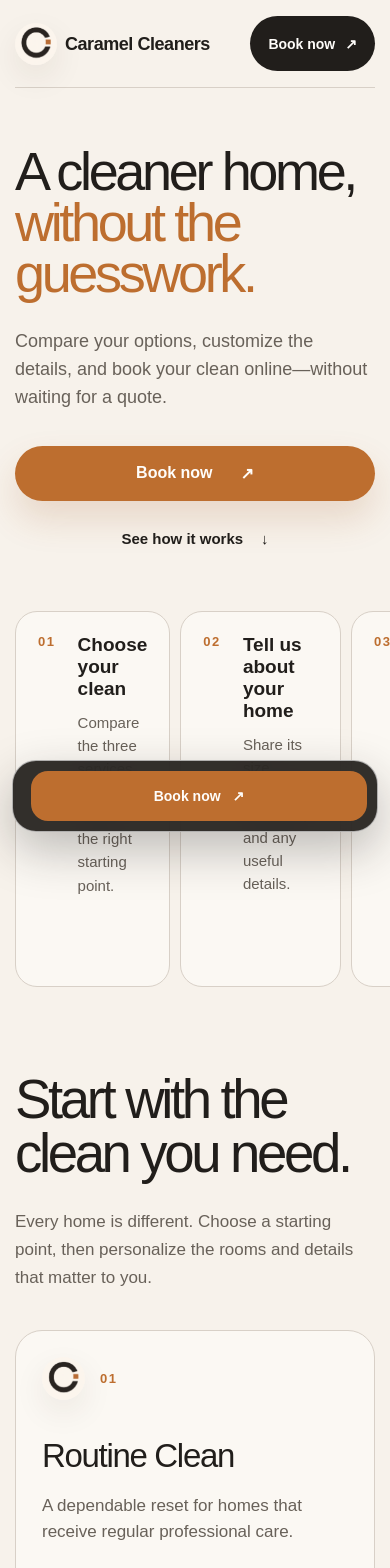
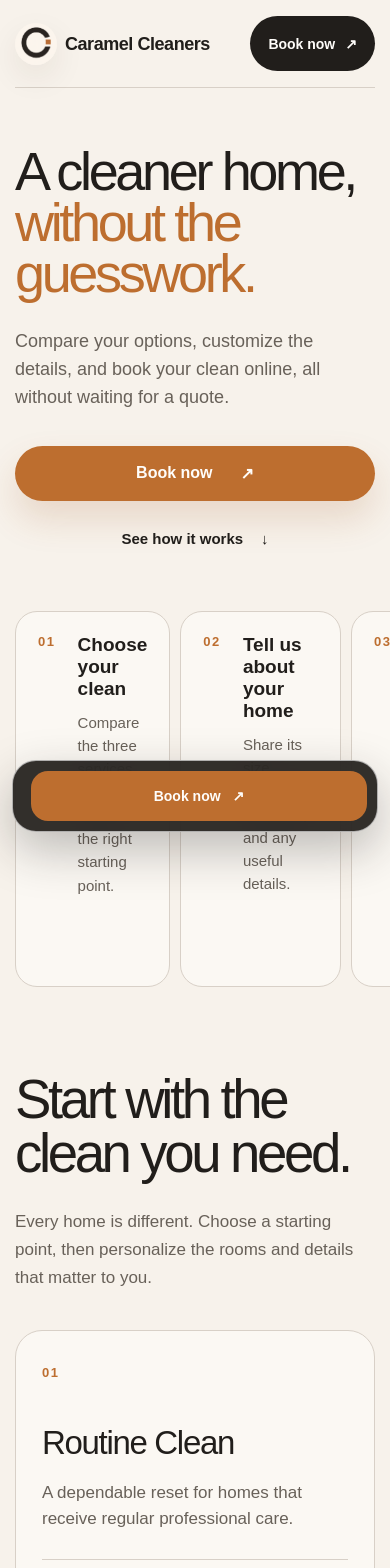
Before and after one commit to taherezm/caramel-cleaners, a Next.js app: page / in a window 390 px wide. Shown: the top 1568 px of the page. Built offline with nearby package versions, Linux system fonts and the light colour scheme.

Commit message:
Refine service cards and closing panel

```diff
--- a/app/globals.css
+++ b/app/globals.css
@@ -530,21 +530,6 @@ summary:focus-visible {
   margin-bottom: 74px;
 }
 
-.service-identity {
-  display: flex;
-  align-items: center;
-  gap: 15px;
-}
-
-.logo-mark-service {
-  --logo-size: 43px;
-  --logo-scale: 1.16;
-}
-
-.service-tier-featured .logo-mark-service {
-  --logo-spark-color: var(--white);
-}
-
 .service-tier-featured .service-number {
   color: var(--white);
 }
@@ -617,22 +602,24 @@ summary:focus-visible {
 }
 
 .closing-section {
-  min-height: 360px;
-  display: grid;
-  grid-template-columns: 190px 1fr auto;
+  min-height: 480px;
+  display: flex;
+  flex-direction: column;
   align-items: center;
-  gap: 55px;
+  justify-content: center;
   margin-bottom: 110px;
   padding: 62px;
   overflow: hidden;
   border-radius: 44px;
   background: var(--paper-light);
   box-shadow: var(--shadow);
+  text-align: center;
 }
 
 .logo-mark-closing {
-  --logo-size: 170px;
+  --logo-size: 150px;
   --logo-scale: 1.12;
+  margin: 0 auto 34px;
 }
 
 .closing-section p {
@@ -646,7 +633,7 @@ summary:focus-visible {
 
 .closing-section h2 {
   max-width: 560px;
-  margin: 0;
+  margin: 0 0 38px;
   font-size: clamp(38px, 4vw, 58px);
   font-weight: 400;
   letter-spacing: -0.05em;
@@ -953,16 +940,8 @@ summary:focus-visible {
     margin-top: 16px;
   }
 
-  .closing-section {
-    grid-template-columns: 145px 1fr;
-  }
-
   .logo-mark-closing {
-    --logo-size: 135px;
-  }
-
-  .closing-section .button {
-    grid-column: 2;
+    --logo-size: 125px;
   }
 }
 
@@ -1097,7 +1076,6 @@ summary:focus-visible {
   }
 
   .closing-section {
-    display: block;
     min-height: 0;
     margin-bottom: 70px;
     padding: 38px 28px;
@@ -1106,11 +1084,11 @@ summary:focus-visible {
 
   .logo-mark-closing {
     --logo-size: 100px;
-    margin-bottom: 32px;
+    margin: 0 auto 28px;
   }
 
   .closing-section h2 {
-    margin-bottom: 32px;
+    margin-bottom: 28px;
   }
 
   .site-footer {
--- a/app/page.tsx
+++ b/app/page.tsx
@@ -106,7 +106,7 @@ export default function Home() {
               </h1>
               <p className="hero-lede">
                 Compare your options, customize the details, and book your
-                clean online—without waiting for a quote.
+                clean online, all without waiting for a quote.
               </p>
 
               <div className="hero-actions">
@@ -173,14 +173,7 @@ export default function Home() {
                   key={service.title}
                 >
                   <div className="service-tier-top">
-                    <div className="service-identity">
-                      <LogoMark
-                        src="./brand-mark.png"
-                        className="logo-mark-service"
-                        label={`Animate the ${service.title} logo`}
-                      />
-                      <span className="service-number">{service.number}</span>
-                    </div>
+                    <span className="service-number">{service.number}</span>
                     {service.tag ? (
                       <span className="service-tag">{service.tag}</span>
                     ) : null}
```
Also changed, not shown: 1 other file (tests, documents, lock files or other folders).
